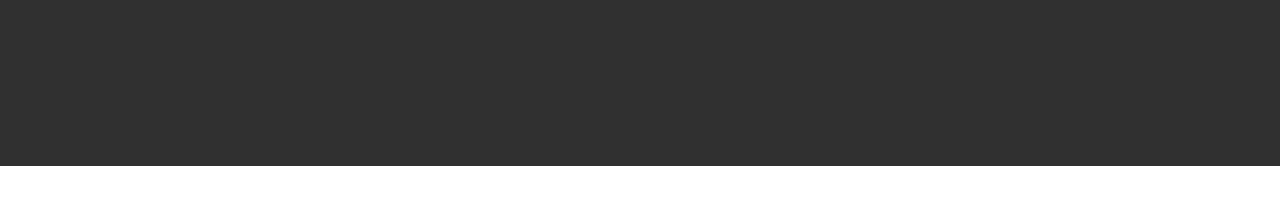
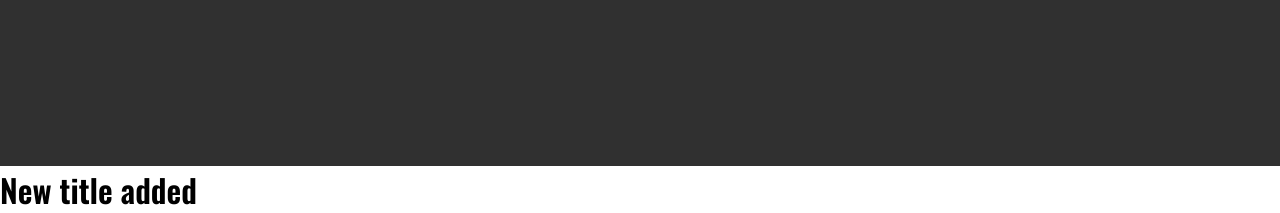
Before and after one commit to enesshala/korca-inovation-hub, a plain HTML site: page index.html in a window 1280 px wide. Shown: the part 2783-2996 px from the top of the page. Before the commit the page ends 2949 px from the top, so only its background shows below. Drawn offline with nearby package versions, Linux system fonts and the light colour scheme.

Commit message:
nje rresht i ri u shtua ne html

```diff
--- a/index.html
+++ b/index.html
@@ -146,5 +146,6 @@
         </ul>
       </div>
     </div>
+    <h1>New title added</h1>
   </body>
 </html>
```
